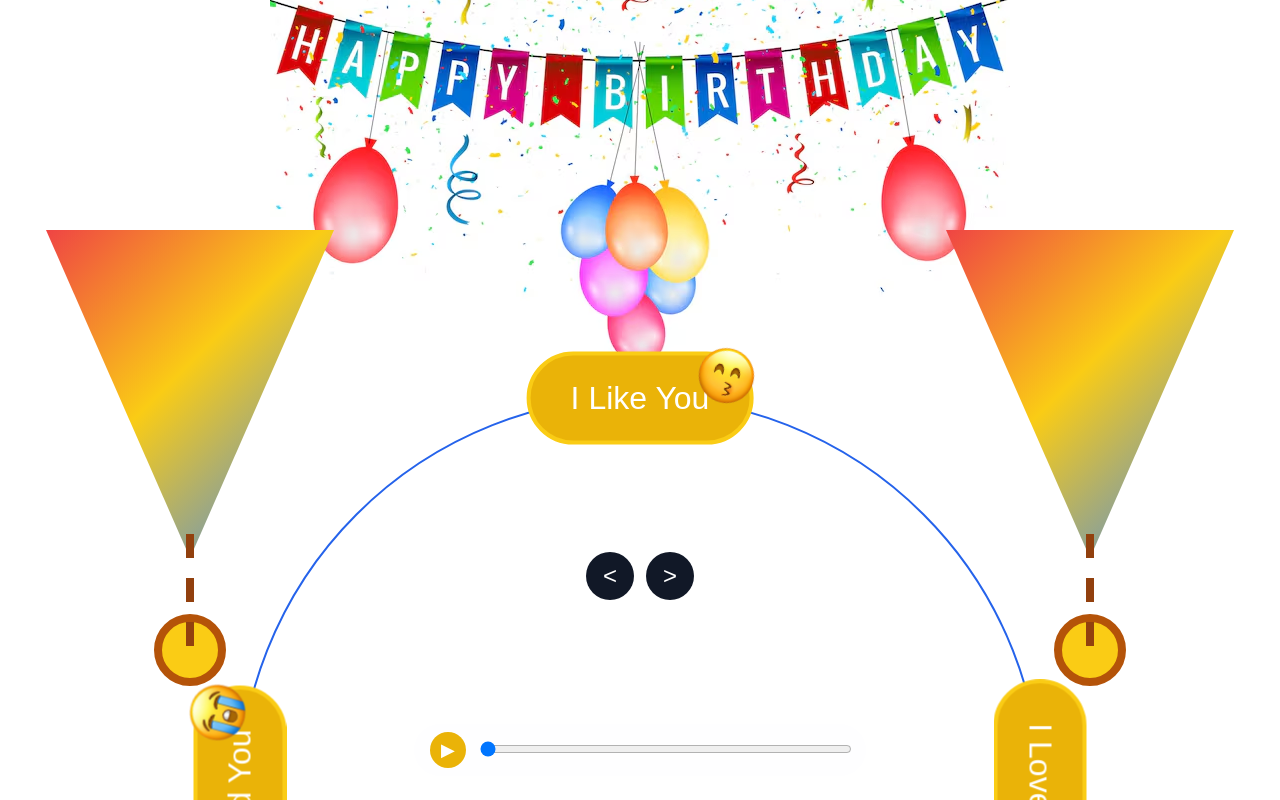
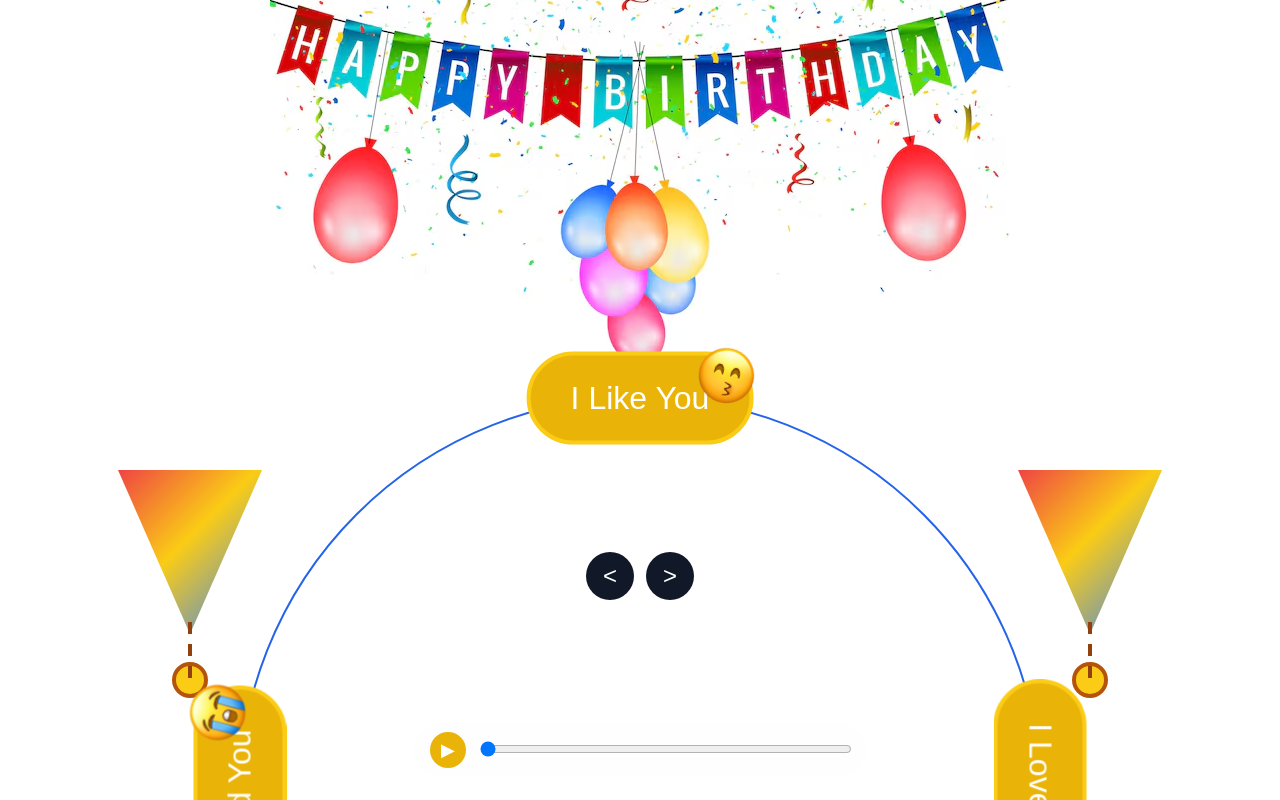
Before and after one commit to doantd11/1308, a React (Vite) app: page / in a window 1280 px wide. Built offline with nearby package versions, Linux system fonts and the light colour scheme.

Commit message:
[DatDT][ConfettiCannon][reduce fireworks size]

```diff
--- a/components/temp/ConfettiCannon.jsx
+++ b/components/temp/ConfettiCannon.jsx
@@ -53,7 +53,7 @@ export default function ConfettiCannon({ side }) {
         pointerEvents: 'auto',
         position: 'absolute',
         right: side === 'right' ? 'max(24px, 12vw)' : 'auto',
-        transform: 'scale(4)',
+        transform: 'scale(2)',
         transformOrigin: 'bottom center',
         width: '72px',
         zIndex: 1,
```
